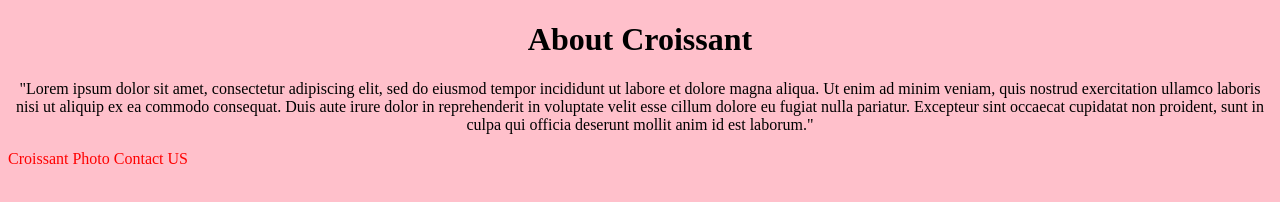
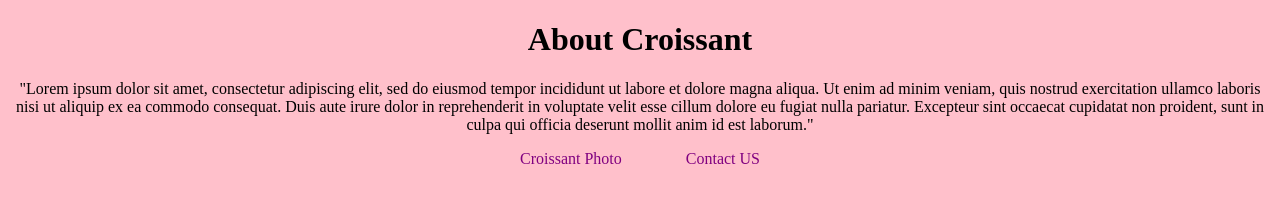
Before and after one commit to SvitlanaStan/Croissant, a plain HTML site: page index.html in a window 1280 px wide. Drawn offline with Linux system fonts and the light colour scheme.

Commit message:
footer added

```diff
--- a/index.html
+++ b/index.html
@@ -18,7 +18,9 @@
       cupidatat non proident, sunt in culpa qui officia deserunt mollit anim id
       est laborum."
     </p>
-    <a href="photo.html">Croissant Photo</a>
-    <a href="contact.html"> Contact US</a>
+    <footer>
+      <a href="photo.html">Croissant Photo</a>
+      <a href="contact.html"> Contact US</a>
+    </footer>
   </body>
 </html>
--- a/src/style.css
+++ b/src/style.css
@@ -12,9 +12,16 @@ p {
 
 img {
   display: block;
+  padding: 30px;
 }
 
 a {
   text-decoration: none;
-  color: red;
+  color: purple;
+  margin: 10px;
+  padding: 20px;
 }
+
+footer {
+  text-align: center;
+}
```
Also changed, not shown: contact.html (+4 -1 lines).
